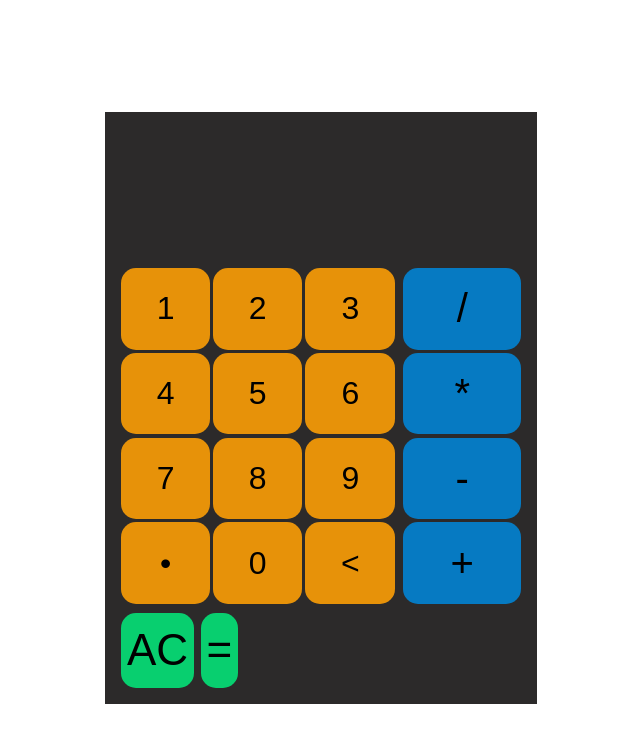
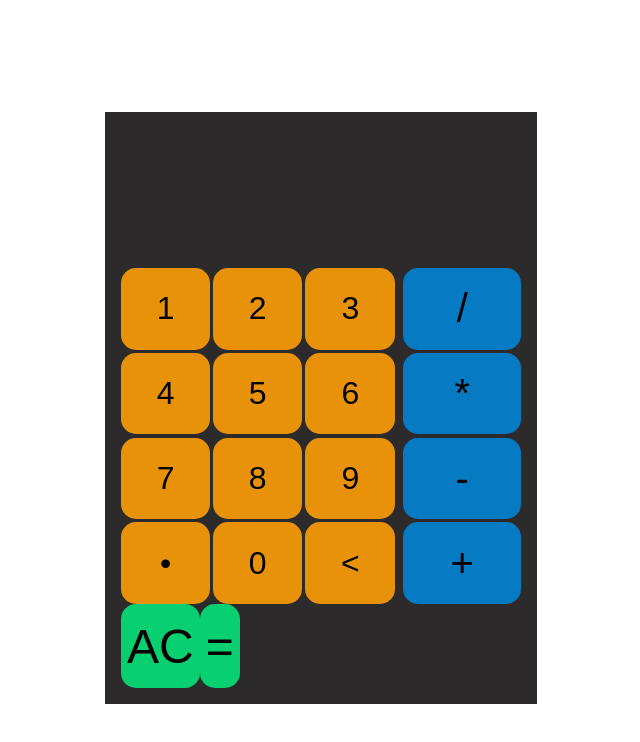
Before and after one commit to TheCyanNerd/odin-calculator, a plain HTML site: page index.html in a window 1280 px wide. Shown: the whole page, without its empty margins (319-959 px from the left). Drawn offline with Linux system fonts and the light colour scheme.

Commit message:
Revert "Gave the buttons some breathing room"
Mistakenly removed flex style that was loaded into browser preview

This reverts commit d96d26c20052b99fd9a24a8d13ad90167e20dedb.

```diff
--- a/style.css
+++ b/style.css
@@ -46,8 +46,6 @@ body {
 #bottom-row {
   display: flex;
   height: 15%;
-
-  gap: 0.4em;
 }
 
 
@@ -77,9 +75,7 @@ body {
   border-radius: 15px;
 
   font-family: Arial, Helvetica, sans-serif;
-  font-size: 2.75em;
-
-  margin-top: 0.2em;
+  font-size: 3em;
 }
 
 
```
